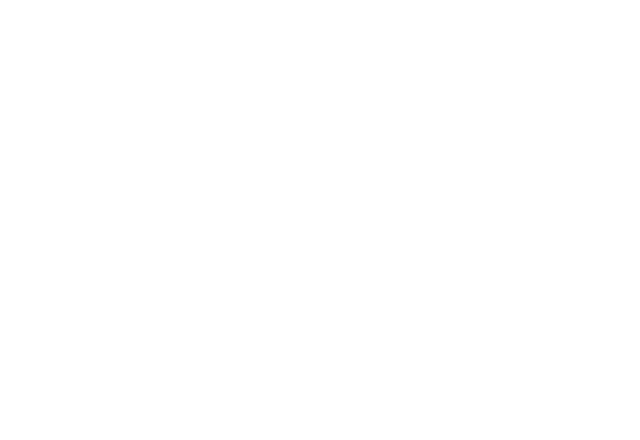
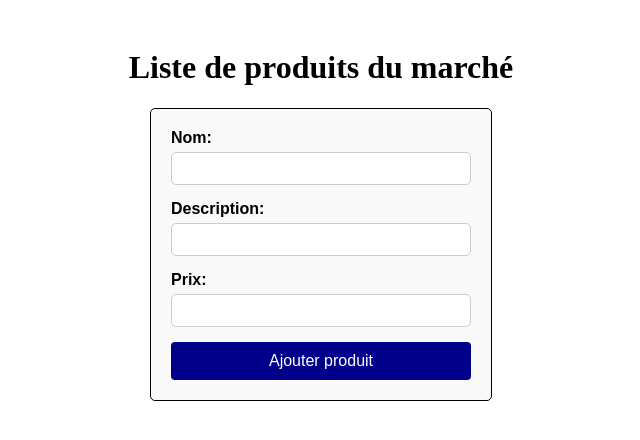
Before and after one commit to Matthias-Sforza/react_week1_exam, a React (Vite) app: page / in a window 1280 px wide. Shown: the top 440 px of the page, without its empty margins (319-959 px from the left). Built offline with nearby package versions, Linux system fonts and the light colour scheme.

Commit message:
App finished & CSS product modif

```diff
--- a/src/App.jsx
+++ b/src/App.jsx
@@ -1,15 +1,34 @@
-import React from "react"
-import { ToastContainer, toast } from 'react-toastify';
-import 'react-toastify/dist/ReactToastify.css';
+import { useState, useEffect } from 'react';
+import ProductList from './components/ProductList.jsx';
+import ProductForm from './components/ProductForm.jsx';
+import './App.css';
 
 
-function App() {
+const App = () => {
+  // chargement de la liste de produit et sauvegarde
+  const [products, setProducts] = useState(() => {
+    const savedProducts = localStorage.getItem('products');
+    return savedProducts ? JSON.parse(savedProducts) : [];
+  });
+
+  //localstorage pour les produits
+  useEffect(() => {
+    localStorage.setItem('products', JSON.stringify(products));
+  }, [products]);
 
 
+  //ajout d'un produit
+  const addProduct = (newProduct) => {
+    setProducts([...products, newProduct]);
+  };
+
   return (
-    <>
-    </>
-  )
-}
+    <div className="app">
+      <h1 className="titre">Liste de produits du marché</h1>
+      <ProductForm addProduct={addProduct} />
+      <ProductList products={products} />
+    </div>
+  );
+};
 
-export default App
+export default App;
--- a/src/components/Product.css
+++ b/src/components/Product.css
@@ -5,12 +5,15 @@
   border-radius: 8px;
   box-shadow: 4px 6px;
   text-align: center;
+  font-family: Arial, Helvetica, sans-serif;
 }
 
 .produit h2 {
   margin: 0 0 8px;
+  font-family: Arial, "Helvetica Neue", Helvetica, sans-serif;
 }
 
 .produit .thunes {
   font-weight: bold;
+  font-family: Arial, Helvetica, sans-serif;
 }
```
